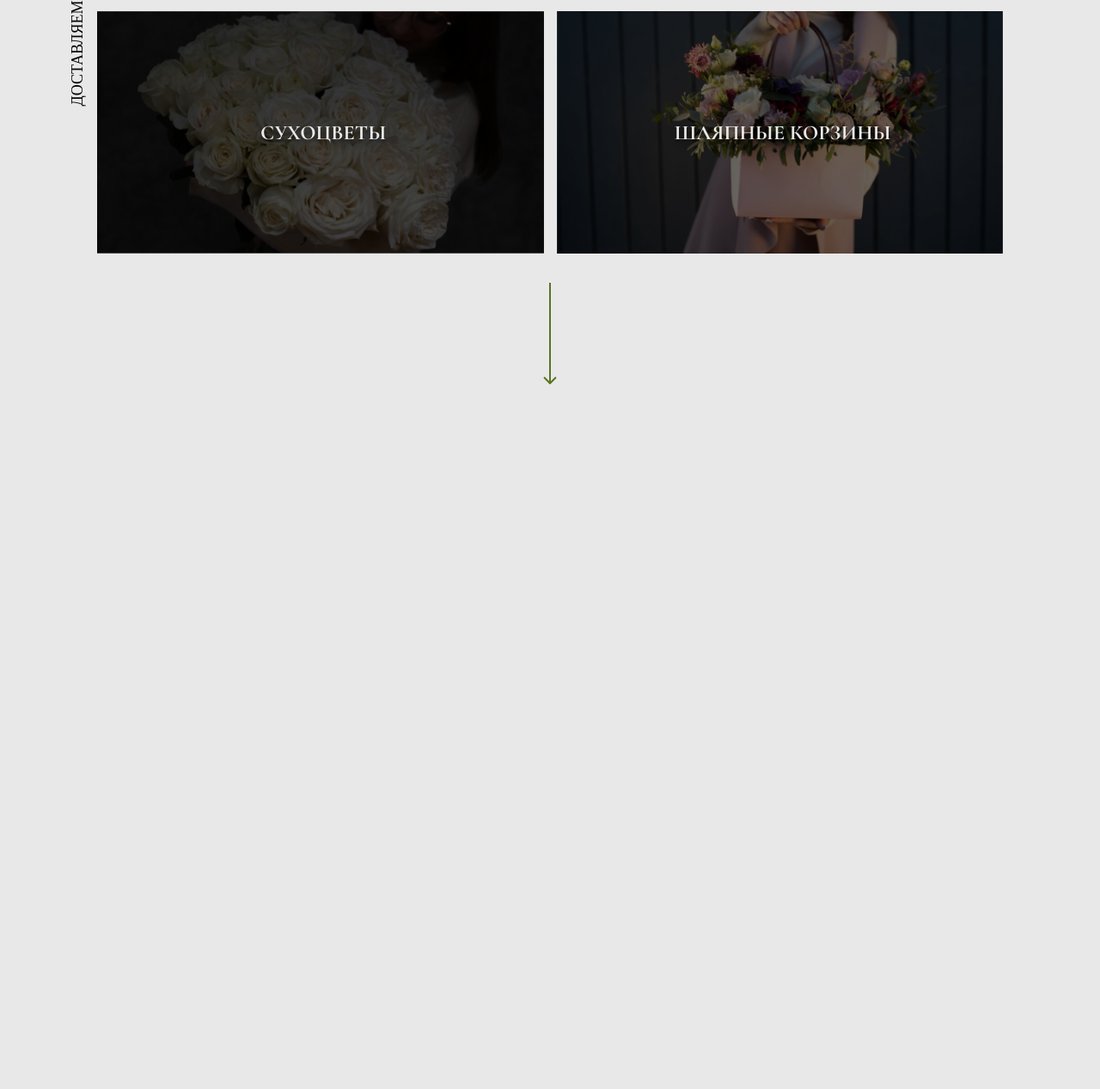
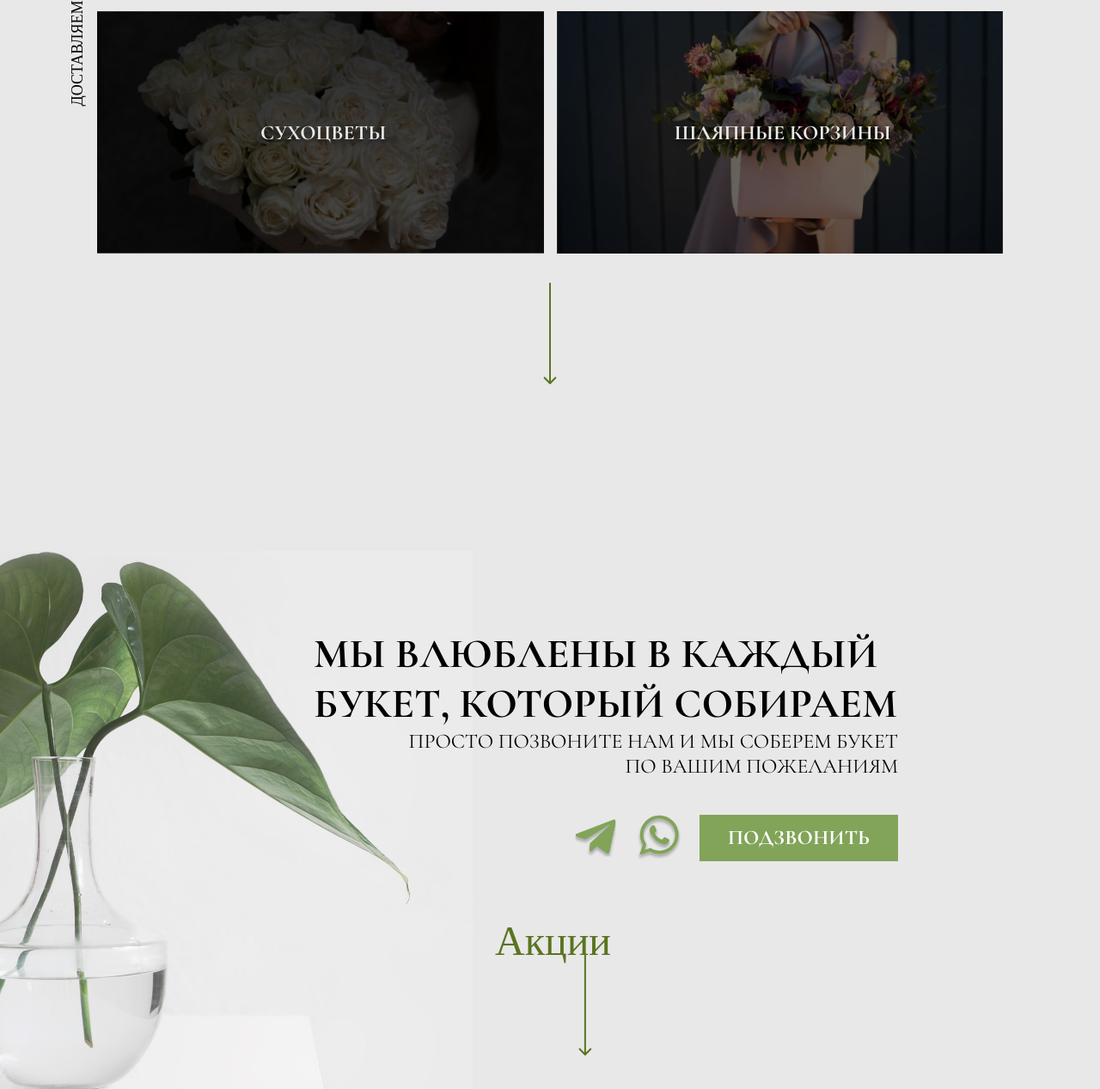
Before and after one commit to Ivanuch22/LaFlowers, a website: page docs/index.html in a window 1280 px wide. Shown: the part 768-2035 px from the top of the page at 86% size. Before the commit the page ends 1235 px from the top, so only its background shows below. Drawn offline with nearby package versions, Linux system fonts and the light colour scheme.

Commit message:
Create Main Thirthly Section

```diff
--- a/docs/index.html
+++ b/docs/index.html
@@ -177,6 +177,29 @@
          </ul>
       </div>
    </section>
+   <section class="secondSection">
+      <div class="container">
+         <div class="secondSection__block">
+            <h3 class="secondSection__title">МЫ ВЛЮБЛЕНЫ В КАЖДЫЙ БУКЕТ, КОТОРЫЙ СОБИРАЕМ</h3>
+            <p class="secondSection__description">ПРОСТО ПОЗВОНИТЕ НАМ И МЫ СОБЕРЕМ БУКЕТ ПО ВАШИМ ПОЖЕЛАНИЯМ</p>
+            <div class="secondSection__row">
+               <a class="secondSection__link" href="#">
+                  <img class="secondSection__img" src="img/telegramIcon.svg" alt="">
+               </a>
+               <a class="secondSection__link" href="#">
+                  <img class="secondSection__img" src="img/whatsappIcon.svg" alt="">
+               </a>
+               <a class="secondSection__link" href="#">Подзвонить</a>
+            </div>
+            <button class="secondSection__button">
+               Акции
+               <div class="arrow">
+                  <img class="arrow-img" src="img/Arrow.svg" alt="">
+               </div>
+            </button>
+         </div>
+      </div>
+   </section>
 
    <script src="js/main.min.js"></script>
 </body>
--- a/docs/scss/global.scss
+++ b/docs/scss/global.scss
@@ -15,3 +15,10 @@ body {
    background-size: 30%;
    min-height: 100vh;
 }
+.secondSection {
+   min-height: 100vh;
+   background-image: url(../img/SecondBg.png);
+   background-repeat: no-repeat;
+   background-position: left bottom;
+   background-size: 43% auto;
+}
--- a/docs/scss/style.scss
+++ b/docs/scss/style.scss
@@ -79,6 +79,9 @@
    z-index: 4;
    opacity: 1;
 }
+
+//////////////////////////////
+//////////////////////////////
 
 .firstSectionBg {
    position: relative;
@@ -177,3 +180,79 @@
    left: 90px;
    top: 0;
 }
+//////////////////////////////
+//////////////////////////////
+.secondSection {
+   &__block {
+      max-width: 810px;
+      margin: 0 auto;
+      padding-left: 130px;
+      height: 100vh;
+      position: relative;
+      display: flex;
+      flex-direction: column;
+      justify-content: center;
+      align-items: flex-end;
+   }
+   &__title {
+      font-family: "Cormorant Infant", serif;
+      font-weight: bold;
+      font-size: 48px;
+      line-height: 58px;
+   }
+   &__description {
+      font-family: "Cormorant Infant", serif;
+      font-style: normal;
+      font-weight: normal;
+      font-size: 24px;
+      max-width: 85%;
+      line-height: 29px;
+      text-align: right;
+   }
+   &__row {
+      margin-top: 42px;
+      display: flex;
+   }
+   &__link {
+      margin-left: 20px;
+      display: block;
+      width: 54px;
+      height: 54px;
+      &:last-child {
+         font-family: "Cormorant Infant", serif;
+         font-weight: bold;
+         font-size: 24px;
+         line-height: 29px;
+         text-align: center;
+         width: auto;
+         height: auto;
+         text-transform: uppercase;
+         color: #fff;
+         background-color: #81a459;
+         padding: 12px 33px;
+      }
+   }
+   &__img {
+      width: 100%;
+      height: 100%;
+   }
+   &__button {
+      position: absolute;
+      bottom: 24px;
+      left: 50%;
+      background-color: transparent;
+      transform: translateX(-50%);
+      font-family: "Cormorant Garamond", serif;
+      font-weight: 300;
+      font-size: 48px;
+      line-height: 58px;
+      text-indent: 7px;
+      text-transform: capitalize;
+      color: #5a7421;
+      .arrow {
+         position: relative;
+         bottom: 15px;
+         transform: translateX(-24%);
+      }
+   }
+}
```
Also changed, not shown: docs/css/style.min.css, docs/img/telegramIcon.svg (added), docs/img/whatsappIcon.svg (added).
